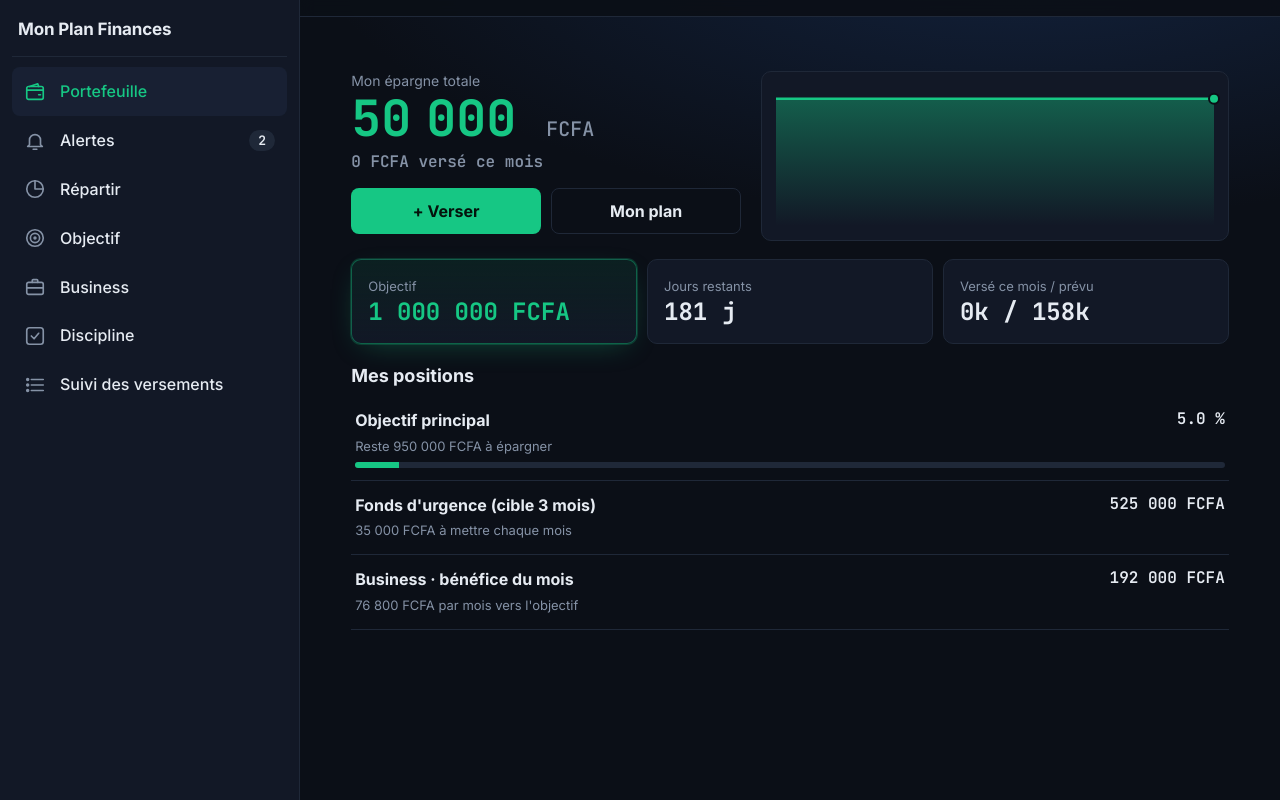
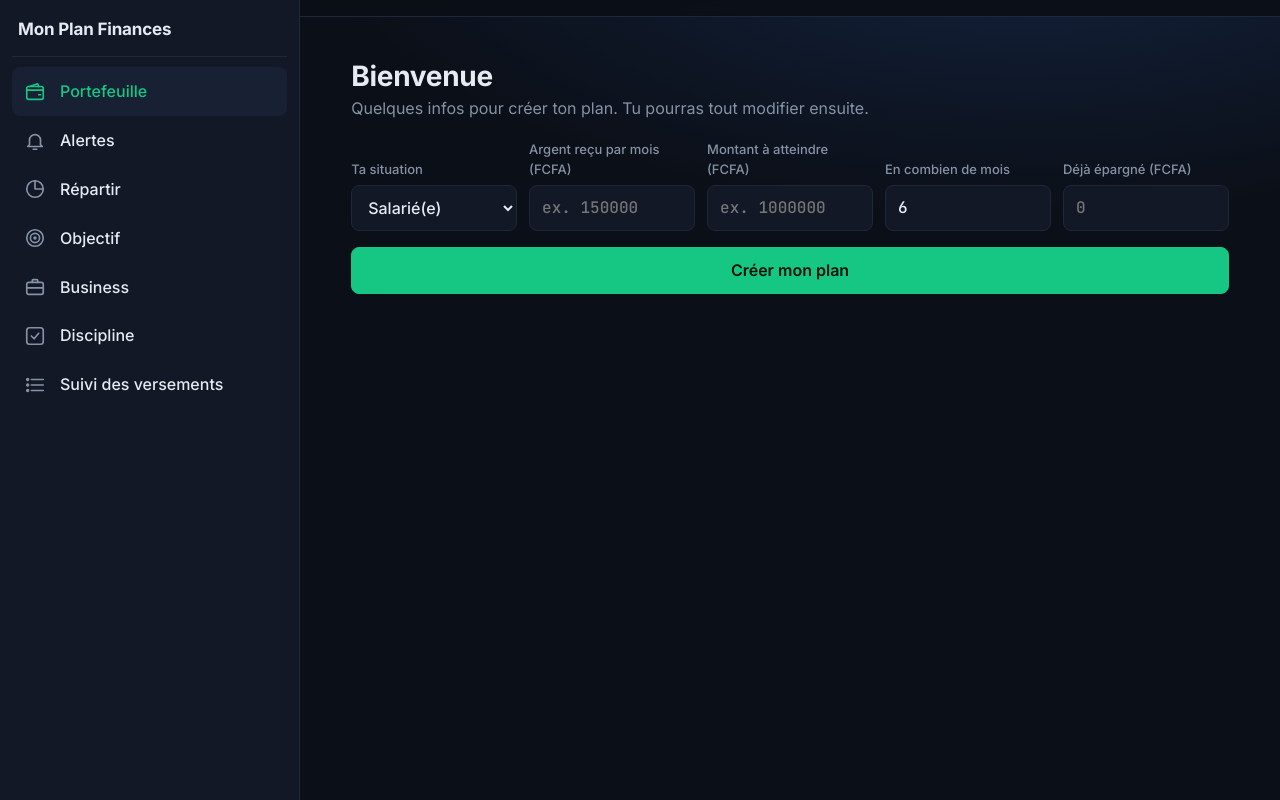
Before and after one commit to Rody-241/mon-plan-finances, a plain HTML site: page index.html in a window 1280 px wide. Drawn offline with Linux system fonts and the light colour scheme.

Commit message:
Démarrage à vide : écran de bienvenue, plus de chiffres d'exemple
- L'app démarre sans montants ni alertes ; un formulaire crée le plan
- Pages Objectif, Business, Alertes et Discipline affichent un message tant que rien n'est rempli
- Pas d'alerte le jour de création du plan
- « Tout effacer et recommencer » remet l'app à zéro
- Cache du service worker passé en v2 pour recevoir la mise à jour

Co-Authored-By: Claude Opus 5.5 <noreply@anthropic.com>
Claude-Session: https://claude.ai/code/session_01Vsor8T1GJWPCLxcttSq3iu

```diff
--- a/index.html
+++ b/index.html
@@ -121,6 +121,19 @@ details.more ul.tips{padding-left:36px}
 <main id="main">
 
 <section class="band" id="accueil"><div class="wrap">
+  <form id="welcome" style="display:none">
+    <h2>Bienvenue</h2>
+    <p class="lead">Quelques infos pour créer ton plan. Tu pourras tout modifier ensuite.</p>
+    <div class="grid f">
+      <div><label for="w_prof">Ta situation</label><select id="w_prof"></select></div>
+      <div><label for="w_rev">Argent reçu par mois (FCFA)</label><input id="w_rev" type="number" inputmode="numeric" min="1" step="1" placeholder="ex. 150000" required></div>
+      <div><label for="w_cib">Montant à atteindre (FCFA)</label><input id="w_cib" type="number" inputmode="numeric" min="1" step="1" placeholder="ex. 1000000" required></div>
+      <div><label for="w_dur">En combien de mois</label><input id="w_dur" type="number" inputmode="numeric" min="1" max="120" step="1" value="6" required></div>
+      <div><label for="w_deja">Déjà épargné (FCFA)</label><input id="w_deja" type="number" inputmode="numeric" min="0" step="1" placeholder="0"></div>
+    </div>
+    <button type="submit" style="margin-top:16px;width:100%">Créer mon plan</button>
+  </form>
+  <div id="dash">
   <div class="pf">
     <div>
       <span class="lbl">Mon épargne totale</span>
@@ -138,6 +151,7 @@ details.more ul.tips{padding-left:36px}
     <button type="button" id="installBtn">Installer</button></div>
   <h3 style="margin:8px 0 6px">Mes positions</h3>
   <div id="hPos"></div>
+  </div>
 </div></section>
 
 <section class="band" id="alertes"><div class="wrap" id="alertBox"></div></section>
@@ -147,7 +161,7 @@ details.more ul.tips{padding-left:36px}
   <p class="lead">Entre ton revenu : il est découpé en enveloppes.</p>
   <div class="grid f">
     <div><label for="prof">Ta situation</label><select id="prof"><option value="etu">Étudiant(e)</option><option value="sal">Salarié(e)</option><option value="biz">Commerçant(e) / entrepreneur</option><option value="mix">Salarié(e) + activité à côté</option><option value="cherche">Sans emploi / en recherche</option><option value="retraite">Retraité(e)</option></select></div>
-    <div><label for="rev" id="revL">Revenu du mois (FCFA)</label><input id="rev" type="number" inputmode="numeric" min="0" step="1000" value="350000"></div>
+    <div><label for="rev" id="revL">Revenu du mois (FCFA)</label><input id="rev" type="number" inputmode="numeric" min="0" step="1000" placeholder="ex. 150000"></div>
   </div>
   <p class="note" id="profNote" style="margin-top:8px"></p>
   <div class="seg" role="group" aria-label="Méthode de répartition" id="meth"></div>
@@ -159,9 +173,9 @@ details.more ul.tips{padding-left:36px}
   <h2>Mon objectif</h2>
   <p class="lead">Montant, durée et activité.</p>
   <div class="grid f">
-    <div><label for="cib">Montant visé (FCFA)</label><input id="cib" type="number" inputmode="numeric" min="0" step="10000" value="1000000"></div>
+    <div><label for="cib">Montant visé (FCFA)</label><input id="cib" type="number" inputmode="numeric" min="0" step="10000" placeholder="ex. 1000000"></div>
     <div><label for="dur">Durée (mois)</label><input id="dur" type="number" inputmode="numeric" min="1" max="120" value="6"></div>
-    <div><label for="deja">Déjà épargné (FCFA)</label><input id="deja" type="number" inputmode="numeric" min="0" step="1000" value="50000"></div>
+    <div><label for="deja">Déjà épargné (FCFA)</label><input id="deja" type="number" inputmode="numeric" min="0" step="1000" placeholder="0"></div>
     <div><label for="biz">Ton business / projet</label><select id="biz"></select></div>
     <div><label for="taux">Rendement par mois (%)</label><input id="taux" type="number" inputmode="decimal" min="0" max="20" step="0.5" value="0"></div>
   </div>
@@ -175,9 +189,9 @@ details.more ul.tips{padding-left:36px}
   <h2>Mon business</h2>
   <p class="lead">Ce que ton activité rapporte et ce qu'il faut changer.</p>
   <div class="grid f">
-    <div><label for="ven">Ventes moyennes par jour (FCFA)</label><input id="ven" type="number" inputmode="numeric" min="0" step="1000" value="40000"></div>
-    <div><label for="mar">Marge sur tes ventes (%)</label><input id="mar" type="number" inputmode="decimal" min="0" max="100" step="1" value="30"></div>
-    <div><label for="chg">Charges fixes du mois (FCFA)</label><input id="chg" type="number" inputmode="numeric" min="0" step="1000" value="120000"></div>
+    <div><label for="ven">Ventes moyennes par jour (FCFA)</label><input id="ven" type="number" inputmode="numeric" min="0" step="1000" placeholder="ex. 40000"></div>
+    <div><label for="mar">Marge sur tes ventes (%)</label><input id="mar" type="number" inputmode="decimal" min="0" max="100" step="1" placeholder="ex. 30"></div>
+    <div><label for="chg">Charges fixes du mois (FCFA)</label><input id="chg" type="number" inputmode="numeric" min="0" step="1000" placeholder="ex. 120000"></div>
     <div><label for="pso">Part du bénéfice pour l'objectif (%)</label><input id="pso" type="number" inputmode="numeric" min="0" max="100" step="5" value="40"></div>
   </div>
   <details class="more" style="margin-top:12px"><summary>C'est quoi la marge et les charges ?</summary><p class="note" style="margin:0">Marge : sur 1 000 FCFA vendus, ce qu'il te reste une fois la marchandise payée (ex. achat 700, vente 1 000 = 30 %). Charges fixes : loyer, salaires, électricité, transport, taxes.</p></details>
@@ -221,7 +235,7 @@ details.more ul.tips{padding-left:36px}
   <table><thead><tr><th>Date</th><th style="text-align:right">Montant</th><th></th></tr></thead><tbody id="lst"></tbody></table>
   <p id="empty" class="note">Aucun versement encore. Commence aujourd'hui, même petit : c'est la régularité qui compte.</p>
   <p class="note">Tes chiffres restent enregistrés sur ce téléphone uniquement. Les conseils sont des repères généraux, pas un conseil financier personnalisé.</p>
-  <button class="ghost" id="reset" type="button">Tout effacer</button>
+  <button class="ghost" id="reset" type="button">Tout effacer et recommencer</button>
 </div></section>
 
 </main>
@@ -268,14 +282,22 @@ const PROF={
 };
 const HABITS=['Je verse mon montant prévu au bon rythme','Je note toutes mes dépenses','Je ne touche pas au fonds d\'urgence','Je refuse un achat impulsif','Je sépare argent du business et argent perso','Je relis mon objectif et ma progression'];
 
-let S={rh:'19:00',jp:25,start:new Date().toISOString().slice(0,10),hw:'',rev:350000,prof:'sal',meth:'equil',cib:1000000,dur:6,deja:50000,biz:'commerce',taux:0,ven:40000,mar:30,chg:120000,pso:40,v:[],h:{}};
-try{Object.assign(S,JSON.parse(localStorage.getItem('planfin')||'{}'))}catch(e){}
-const save=()=>{try{localStorage.setItem('planfin',JSON.stringify(S))}catch(e){}};
+let S={rh:'19:00',jp:25,start:new Date().toISOString().slice(0,10),hw:'',setup:false,rev:0,prof:'sal',meth:'equil',cib:0,dur:6,deja:0,biz:'commerce',taux:0,ven:0,mar:0,chg:0,pso:40,v:[],h:{}};
+try{Object.assign(S,JSON.parse(localStorage.getItem('mpf-data')||'{}'))}catch(e){}
+const save=()=>{try{localStorage.setItem('mpf-data',JSON.stringify(S))}catch(e){}};
 
 $('biz').innerHTML=Object.entries(BIZ).map(([k,b])=>`<option value="${k}">${b.n}</option>`).join('');
 const wk=()=>{const d=new Date();d.setDate(d.getDate()-((d.getDay()+6)%7));return d.toISOString().slice(0,10)};
 if(S.hw!==wk()){S.h={};S.hw=wk();save()}
-['rev','prof','cib','dur','deja','biz','taux','ven','mar','chg','pso','rh','jp','start'].forEach(k=>{$(k).value=S[k];$(k).addEventListener('input',()=>{S[k]=$(k).type==='number'?Math.max(0,+$(k).value||0):$(k).value;save();render()})});
+const EMPTY0=['rev','cib','deja','ven','mar','chg'];
+const syncInputs=()=>['rev','prof','cib','dur','deja','biz','taux','ven','mar','chg','pso','rh','jp','start'].forEach(k=>{$(k).value=(EMPTY0.includes(k)&&!S[k])?'':S[k]});
+['rev','prof','cib','dur','deja','biz','taux','ven','mar','chg','pso','rh','jp','start'].forEach(k=>$(k).addEventListener('input',()=>{S[k]=$(k).type==='number'?Math.max(0,+$(k).value||0):$(k).value;
+ if(!S.setup&&S.cib>0){S.setup=true;S.start=new Date().toISOString().slice(0,10);$('start').value=S.start}save();render()}));
+syncInputs();
+$('w_prof').innerHTML=$('prof').innerHTML;$('w_prof').value=S.prof;
+$('welcome').addEventListener('submit',e=>{e.preventDefault();
+ S.prof=$('w_prof').value;S.rev=Math.max(0,+$('w_rev').value||0);S.cib=Math.max(0,+$('w_cib').value||0);S.dur=Math.max(1,+$('w_dur').value||6);S.deja=Math.max(0,+$('w_deja').value||0);
+ S.setup=true;S.start=new Date().toISOString().slice(0,10);S.v=[];S.h={};save();syncInputs();render();location.hash='accueil';scrollTo(0,0)});
 $('vd').valueAsDate=new Date();
 
 function plan(){
@@ -298,6 +320,9 @@ function render(){
  $('envs').innerHTML=Object.entries(P.p).map(([k,v])=>`<div class="env"><span class="dot" style="background:${ENV[k].c}"></span><div><strong>${ENV[k].n}</strong> · ${v} %<small>${ENV[k].d}</small></div><b>${fmt(S.rev*v/100)}</b></div>`).join('');
 
  const per=P.need, j=b.jours;
+ $('fig').style.display=S.cib?'':'none';
+ if(!S.cib){$('kpis').innerHTML='';$('verdict').innerHTML=`<div class="verdict">Entre le montant que tu veux atteindre et la durée : ton plan s'affiche ici.</div>`;$('miles').innerHTML=''}
+ else{
  $('kpis').innerHTML=`<div class="card hl"><span>À mettre de côté par mois</span><strong>${fmt(per)}</strong></div>
   <div class="card"><span>Par semaine</span><strong>${fmt(per*12/52)}</strong></div>
   <div class="card"><span>Par jour de travail (${j} j/mois)</span><strong>${fmt(per/j)}</strong></div>
@@ -313,6 +338,7 @@ function render(){
  const today=new Date(), ms=[.25,.5,.75,1];
  $('miles').innerHTML=ms.map(f=>{let m=0;const tgt=P.D+(P.T-P.D)*f;while(m<P.n&&bal(P.D,P.need,P.r,m)<tgt-1)m++;const d=new Date(today.getFullYear(),today.getMonth()+m,today.getDate());
   return`<div class="card"><span style="color:var(--mute);font-size:14px">Palier ${f*100} %</span><br><strong>${fmt(tgt)}</strong><br><span style="font-size:14px">vers ${d.toLocaleDateString('fr-FR',{month:'long',year:'numeric'})}</span></div>`}).join('');
+ }
  draw();
 
  renderBiz(P,b);
@@ -333,6 +359,8 @@ function render(){
 function renderBiz(P,b){
  const j=b.jours, m=S.mar/100, part=S.pso/100;
  const ca=S.ven*j, marge=ca*m, ben=marge-S.chg, apport=Math.max(0,ben)*part, need=P.need;
+ const L0=LEV[S.biz];$('lv1').innerHTML=L0.v.map(x=>`<li>${x}</li>`).join('');$('lv2').innerHTML=L0.m.map(x=>`<li>${x}</li>`).join('');$('lv3').innerHTML=L0.c.map(x=>`<li>${x}</li>`).join('');
+ if(!S.ven||!S.mar){$('bkpis').innerHTML='';$('bverdict').innerHTML=`<div class="verdict">Entre tes ventes par jour, ta marge et tes charges : l'application calcule ce que ton activité rapporte et les ventes à faire pour ton objectif.</div>`;$('plan4').innerHTML='<p class="note" style="margin:0">Remplis tes chiffres pour voir ton plan.</p>';$('useRev').disabled=true;return}
  $('bkpis').innerHTML=`<div class="card"><span>Chiffre d'affaires du mois</span><strong>${fmt(ca)}</strong></div>
   <div class="card"><span>Bénéfice net du mois</span><strong style="color:inherit">${fmt(ben)}</strong></div>
   <div class="card"><span>Apport à l'objectif (${S.pso} %)</span><strong>${fmt(apport)}</strong></div>
@@ -372,6 +400,7 @@ $('useRev').addEventListener('click',()=>{const b=BIZ[S.biz];const ben=S.ven*b.j
 
 function rythmeOf(b){return (S.prof==='sal'||S.prof==='retraite'||S.prof==='etu')&&S.biz==='immo'?'mensuel':b.ry}
 function renderAlerts(P,b){
+ if(!S.setup||!S.cib){$('nAl').textContent='';window.__alerts=[];$('alertBox').innerHTML=`<h2>Alertes</h2><div class="verdict">Aucune alerte. Crée ton plan dans le Portefeuille pour être prévenu(e) des retards.</div>`;$('rythme').innerHTML='<li>Crée ton plan pour recevoir ton rythme de versement.</li>';return}
  const ry=rythmeOf(b), now=new Date(), today=now.toISOString().slice(0,10);
  const st=new Date(S.start||today), days=Math.max(0,Math.floor((now-st)/864e5));
  const after=S.v.filter(x=>x.d>=S.start), done=after.reduce((a,x)=>a+x.m,0);
@@ -385,10 +414,10 @@ function renderAlerts(P,b){
  if(P.T>P.D&&late>P.need*0.05) A.push(['Versements en retard',`Selon ton plan, tu devrais avoir versé ${fmt(due)} depuis le ${new Date(S.start).toLocaleDateString('fr-FR')}. Tu as versé ${fmt(done)}. Il manque <strong>${fmt(late)}</strong>.`,'suivi','Enregistrer un versement']);
  const last=S.v.length?S.v.map(x=>x.d).sort().pop():null, todayDone=S.v.some(x=>x.d===today);
  const gap=last?Math.floor((now-new Date(last))/864e5):days, lim={quotidien:2,hebdomadaire:8,mensuel:32,saisonnier:32}[ry];
- if(!A.length&&ry==='quotidien'&&pastHour&&!todayDone&&P.T>P.D) A.push(['Versement du jour',`Il est plus de ${S.rh} et tu n'as pas encore mis de côté les ${fmt(P.need/b.jours)} d'aujourd'hui.`,'suivi','Verser maintenant']);
+ if(!A.length&&days>=1&&ry==='quotidien'&&pastHour&&!todayDone&&P.T>P.D) A.push(['Versement du jour',`Il est plus de ${S.rh} et tu n'as pas encore mis de côté les ${fmt(P.need/b.jours)} d'aujourd'hui.`,'suivi','Verser maintenant']);
  else if(!A.length&&gap>lim&&P.T>P.D) A.push(['Pas de versement depuis '+gap+' jours',`Ton rythme est ${ry}. Reprends dès aujourd'hui, même avec un petit montant.`,'suivi','Reprendre']);
  const nb=Object.values(S.h).filter(Boolean).length, wd=(now.getDay()+6)%7;
- if(wd>=3&&nb<3) A.push(['Engagements de la semaine',`Seulement ${nb} engagement(s) coché(s) sur ${HABITS.length}, et la semaine est bien avancée.`,'discipline','Voir mes engagements']);
+ if(days>=3&&wd>=3&&nb<3) A.push(['Engagements de la semaine',`Seulement ${nb} engagement(s) coché(s) sur ${HABITS.length}, et la semaine est bien avancée.`,'discipline','Voir mes engagements']);
  $('nAl').textContent=A.length||'';
  window.__alerts=A;
  $('alertBox').innerHTML=A.length?`<h2 style="font-size:22px">Alertes (${A.length})</h2>`+A.map(a=>`<div class="verdict no"><strong>${a[0]}</strong><br>${a[1]}<br><a href="#${a[2]}" style="color:inherit;font-weight:600">${a[3]} →</a></div>`).join('')
@@ -403,6 +432,8 @@ function renderAlerts(P,b){
 }
 
 function renderHome(P,b){
+ $('welcome').style.display=S.setup?'none':'block';$('dash').style.display=S.setup?'':'none';
+ if(!S.setup)return;
  const sorted=[...S.v].sort((a,c)=>a.d.localeCompare(c.d));
  const tot=P.D+sorted.reduce((a,x)=>a+x.m,0);
  const mois=new Date().toISOString().slice(0,7);
@@ -421,7 +452,7 @@ function renderHome(P,b){
  const urg=S.rev*P.p.urgence/100, besoins=S.rev*P.p.besoins/100*3;
  const pos=[['Objectif principal',`Reste ${fmt(Math.max(0,P.T-tot))} à épargner`,prog.toFixed(1)+' %',prog],
   ['Fonds d\'urgence (cible 3 mois)',`${fmt(urg)} à mettre chaque mois`,fmt(besoins),0],
-  ['Business · bénéfice du mois',ben>0?`${fmt(Math.max(0,ben)*S.pso/100)} par mois vers l'objectif`:'Pas encore rentable',fmt(ben),0]];
+  ...(S.ven&&S.mar?[['Business · bénéfice du mois',ben>0?`${fmt(Math.max(0,ben)*S.pso/100)} par mois vers l'objectif`:'Pas encore rentable',fmt(ben),0]]:[])];
  $('hPos').innerHTML=pos.map(p=>`<div class="pos"><div><strong>${p[0]}</strong><br><small>${p[1]}</small></div><b>${p[2]}</b>${p[3]?`<div class="pb"><i style="width:${p[3]}%"></i></div>`:''}</div>`).join('');
  drawSpark(P,sorted);
 }
@@ -443,7 +474,7 @@ const ro2=new ResizeObserver(()=>render()); ro2.observe($('spark'));
 
 const svg=$('chart');
 function draw(){
- const P=plan(), W=svg.clientWidth, H=svg.clientHeight; if(!W)return;
+ const P=plan(), W=svg.clientWidth, H=svg.clientHeight; if(!W||!S.cib)return;
  const n=Math.max(P.n,1), pad={l:W<520?10:70,r:16,t:20,b:30};
  const pts=[...Array(n+1)].map((_,m)=>bal(P.D,P.need,P.r,m));
  const max=Math.max(P.T,...pts)*1.08||1;
@@ -471,8 +502,8 @@ document.addEventListener('click',e=>{
 document.addEventListener('change',e=>{if(e.target.dataset.h!==undefined){S.h[e.target.dataset.h]=e.target.checked;save();render()}});
 $('fv').addEventListener('submit',e=>{e.preventDefault();const m=+$('vm').value;if(!m)return;S.v.push({m,d:$('vd').value||new Date().toISOString().slice(0,10)});$('vm').value='';save();render()});
 let armed=false;
-$('reset').addEventListener('click',()=>{if(!armed){armed=true;$('reset').textContent='Confirmer : tout effacer ?';setTimeout(()=>{armed=false;$('reset').textContent='Tout effacer'},4000);return}
- S.v=[];S.h={};save();armed=false;$('reset').textContent='Tout effacer';render()});
+$('reset').addEventListener('click',()=>{if(!armed){armed=true;$('reset').textContent='Confirmer : tout effacer ?';setTimeout(()=>{armed=false;$('reset').textContent='Tout effacer et recommencer'},4000);return}
+ try{localStorage.removeItem('mpf-data');localStorage.removeItem('planfin-notif')}catch(e){}location.hash='accueil';location.reload()});
 const body=document.body,bg=$('burger');
 const setOpen=o=>{body.classList.toggle('open',o);bg.setAttribute('aria-expanded',o)};
 bg.addEventListener('click',()=>setOpen(true));$('closeD').addEventListener('click',()=>setOpen(false));$('scrim').addEventListener('click',()=>setOpen(false));
--- a/sw.js
+++ b/sw.js
@@ -1,5 +1,5 @@
 // Mon Plan Finances — service worker : fonctionnement hors connexion + clic sur notification.
-const VERSION = 'mpf-v1';
+const VERSION = 'mpf-v2';
 const SHELL = [
   './',
   './index.html',
```
